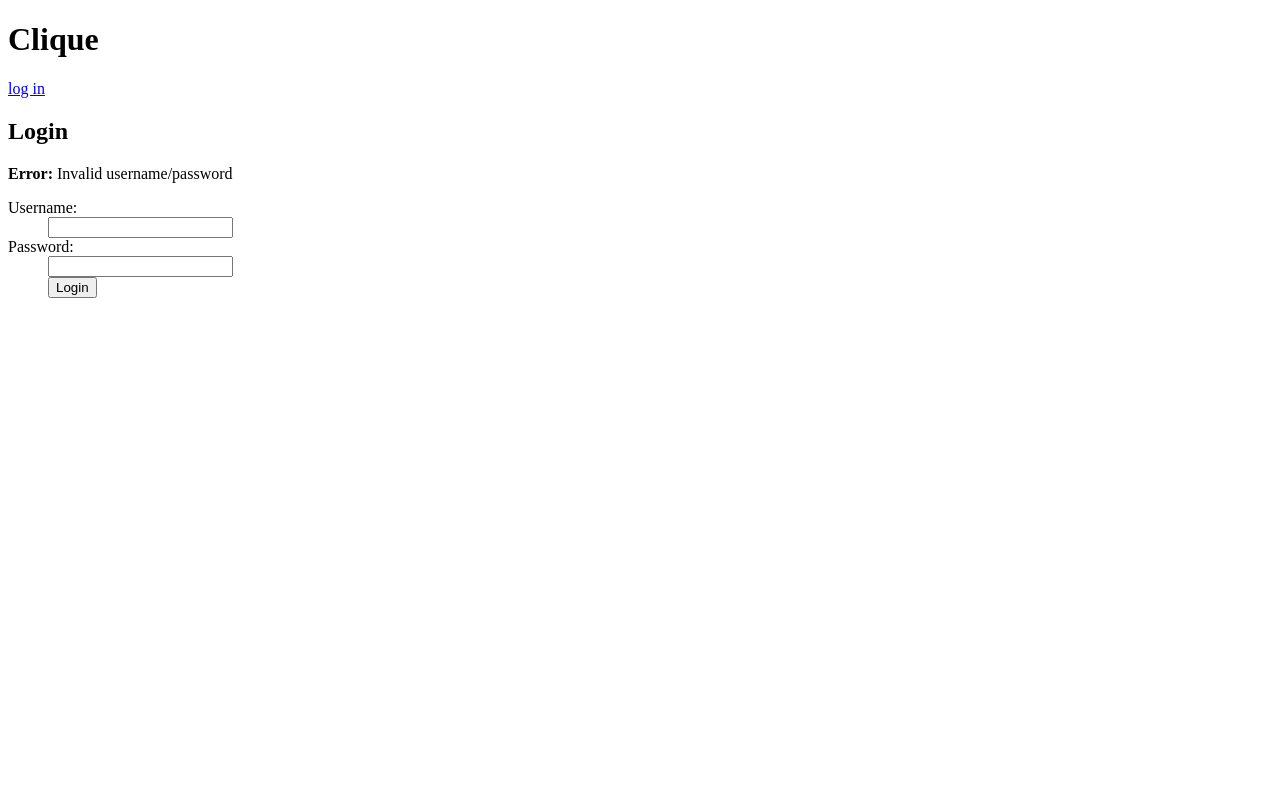
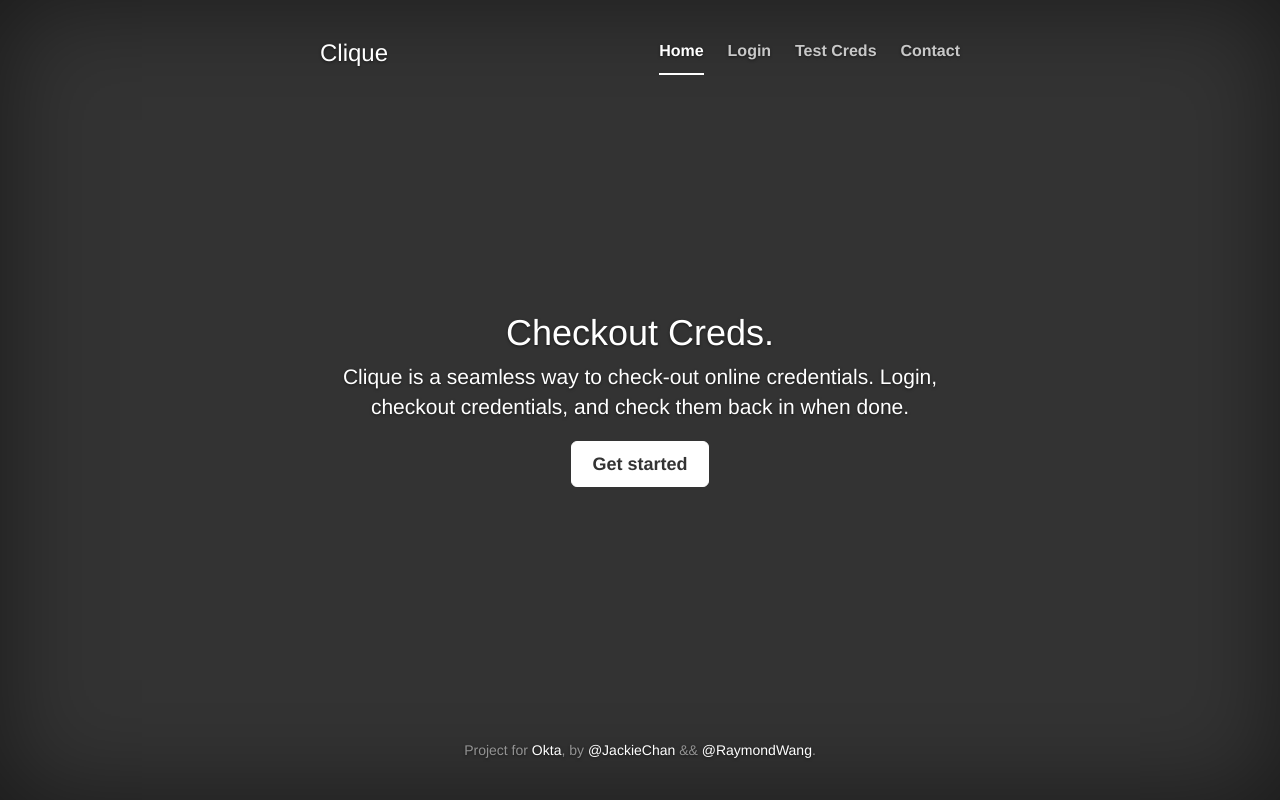
Before and after one commit to rwang-okta/clique, a Flask app: page /login in a window 1280 px wide. Run offline with Flask 2, Linux system fonts and the light colour scheme; some libraries are stand-ins or nearby versions.

Commit message:
fourth commit

```diff
--- a/run.py
+++ b/run.py
@@ -8,9 +8,12 @@ app = Flask(__name__)
 #login_manager = LoginManager()
 #login_manager.init_app(app)
 
-@app.route('/')
-def hello():
-    return 'Hello World!'
+#@app.route('/')
+#def hello():
+#    return 'Hello World!'
+@app.route('/', methods=['GET'])
+def redir_to_login():
+    return render_template('login.html')
 
 @app.route('/login', methods=['GET','POST'])
 def login():
@@ -28,11 +31,12 @@ def login():
 #helpers
 def valid_login(username, password):
     #TODO: make this an actual login
-    if (username == "a" and password == "b"):
+    if (username == "a@a.com" and password == "b"):
         return True;
     else:
         return False;
 
 #app.secret_key = 'cliquef1293189tma8345halkfnsuyb78abnio2h3kla';
 
-#app.run(debug = True)
+#we do this with gunicorn on prod servers, so only enable this locally for testing.
+app.run(debug = True)
--- /dev/null
+++ b/static/css/cover.css
@@ -0,0 +1,163 @@
+/*
+ * Globals
+ */
+
+/* Links */
+a,
+a:focus,
+a:hover {
+  color: #fff;
+}
+
+/* Custom default button */
+.btn-default,
+.btn-default:hover,
+.btn-default:focus {
+  color: #333;
+  text-shadow: none; /* Prevent inheritence from `body` */
+  background-color: #fff;
+  border: 1px solid #fff;
+}
+
+
+/*
+ * Base structure
+ */
+
+html,
+body {
+  height: 100%;
+  background-color: #333;
+}
+body {
+  color: #fff;
+  text-align: center;
+  text-shadow: 0 1px 3px rgba(0,0,0,.5);
+}
+
+/* Extra markup and styles for table-esque vertical and horizontal centering */
+.site-wrapper {
+  display: table;
+  width: 100%;
+  height: 100%; /* For at least Firefox */
+  min-height: 100%;
+  -webkit-box-shadow: inset 0 0 100px rgba(0,0,0,.5);
+          box-shadow: inset 0 0 100px rgba(0,0,0,.5);
+}
+.site-wrapper-inner {
+  display: table-cell;
+  vertical-align: top;
+}
+.cover-container {
+  margin-right: auto;
+  margin-left: auto;
+}
+
+/* Padding for spacing */
+.inner {
+  padding: 30px;
+}
+
+
+/*
+ * Header
+ */
+.masthead-brand {
+  margin-top: 10px;
+  margin-bottom: 10px;
+}
+
+.masthead-nav > li {
+  display: inline-block;
+}
+.masthead-nav > li + li {
+  margin-left: 20px;
+}
+.masthead-nav > li > a {
+  padding-right: 0;
+  padding-left: 0;
+  font-size: 16px;
+  font-weight: bold;
+  color: #fff; /* IE8 proofing */
+  color: rgba(255,255,255,.75);
+  border-bottom: 2px solid transparent;
+}
+.masthead-nav > li > a:hover,
+.masthead-nav > li > a:focus {
+  background-color: transparent;
+  border-bottom-color: #a9a9a9;
+  border-bottom-color: rgba(255,255,255,.25);
+}
+.masthead-nav > .active > a,
+.masthead-nav > .active > a:hover,
+.masthead-nav > .active > a:focus {
+  color: #fff;
+  border-bottom-color: #fff;
+}
+
+@media (min-width: 768px) {
+  .masthead-brand {
+    float: left;
+  }
+  .masthead-nav {
+    float: right;
+  }
+}
+
+
+/*
+ * Cover
+ */
+
+.cover {
+  padding: 0 20px;
+}
+.cover .btn-lg {
+  padding: 10px 20px;
+  font-weight: bold;
+}
+
+
+/*
+ * Footer
+ */
+
+.mastfoot {
+  color: #999; /* IE8 proofing */
+  color: rgba(255,255,255,.5);
+}
+
+
+/*
+ * Affix and center
+ */
+
+@media (min-width: 768px) {
+  /* Pull out the header and footer */
+  .masthead {
+    position: fixed;
+    top: 0;
+  }
+  .mastfoot {
+    position: fixed;
+    bottom: 0;
+  }
+  /* Start the vertical centering */
+  .site-wrapper-inner {
+    vertical-align: middle;
+  }
+  /* Handle the widths */
+  .masthead,
+  .mastfoot,
+  .cover-container {
+    width: 100%; /* Must be percentage or pixels for horizontal alignment */
+  }
+}
+
+@media (min-width: 992px) {
+  .masthead,
+  .mastfoot,
+  .cover-container {
+    width: 700px;
+  }
+}
--- a/templates/layout.html
+++ b/templates/layout.html
@@ -1,16 +1,11 @@
 <!doctype html>
+        <head>
 <title>Clique</title>
-<div class=page>
-    <h1>Clique</h1>
-    <div class=metanav>
-        {% if not session.logged_in %}
-        <a href="{{ url_for('login') }}">log in</a>
-        {% else %}
-        <a href="{{ url_for('logout') }}">log out</a>
-        {% endif %}
-    </div>
-    {% for message in get_flashed_messages() %}
-    <div class=flash>{{ message }}</div>
-    {% endfor %}
-    {% block body %}{% endblock %}
-</div>
+</head>
+<link rel="stylesheet" href="//maxcdn.bootstrapcdn.com/bootstrap/3.2.0/css/bootstrap.min.css">
+<link rel="stylesheet" href="{{ url_for('static',filename='css/cover.css') }}">
+
+{% block body %}{% endblock %}
+
+<script src="//maxcdn.bootstrapcdn.com/bootstrap/3.2.0/js/bootstrap.min.js"></script>
+<script src="//ajax.googleapis.com/ajax/libs/jquery/2.1.1/jquery.min.js"></script>
--- a/templates/login.html
+++ b/templates/login.html
@@ -1,14 +1,53 @@
 {% extends "layout.html" %}
 {% block body %}
-<h2>Login</h2>
-{% if error %}<p class=error><strong>Error:</strong> {{ error }}{% endif %}
-<form action="{{ url_for('login') }}" method=post>
-    <dl>
-        <dt>Username:
-        <dd><input type=text name=username>
-        <dt>Password:
-        <dd><input type=password name=password>
-        <dd><input type=submit value=Login>
-    </dl>
-</form>
-{% endblock %}
+
+<!--<link rel="stylesheet" href="{{ url_for('static',filename='css/signin.css') }}">-->
+
+<div class="site-wrapper">
+
+    <div class="site-wrapper-inner">
+
+        <div class="cover-container">
+
+            <div class="masthead clearfix">
+                <div class="inner">
+                    <h3 class="masthead-brand">Clique</h3>
+                    <ul class="nav masthead-nav">
+                        <li class="active"><a href="#">Home</a></li>
+                        <li><a href="/login">Login</a></li>
+                        <li><a href="#">Test Creds</a></li>
+                        <li><a href="#">Contact</a></li>
+                    </ul>
+                </div>
+            </div>
+
+            <div class="inner cover">
+                <h1 class="cover-heading">Checkout Creds.</h1>
+                <p class="lead">Clique is a seamless way to check-out online credentials. Login, checkout credentials, and check them back in when done.</p>
+                <p class="lead">
+                    <a href="#" class="btn btn-lg btn-default">Get started</a>
+                </p>
+            </div>
+
+            <div class="mastfoot">
+                <div class="inner">
+                    <p>Project for <a href="http://www.okta.com">Okta</a>, by <a href="#">@JackieChan</a> &amp;&amp; <a href="#">@RaymondWang</a>.</p>
+                </div>
+            </div>
+
+        </div>
+
+    </div>
+</div>
+    <!--<div class="container">
+        <img class="logo" src="{{ url_for('static',filename='img/okta.png') }}">
+
+        <form class="form-signin" role="form" action="{{ url_for('login') }}" method="post">
+            <h2 class="form-signin-heading">Login</h2>
+            <input type="email" class="form-control" placeholder="Email address" required autofocus name="username">
+            <input type="password" class="form-control" placeholder="Password" required name="password">
+            <button class="btn btn-lg btn-primary btn-block" type="submit">Sign in</button>
+        </form>
+
+    </div>-->
+    {% endblock %}
```
Also changed, not shown: static/css/signin.css (added, +51 -0 lines), static/img/CliQue.png (added), static/img/okta.png (added).
